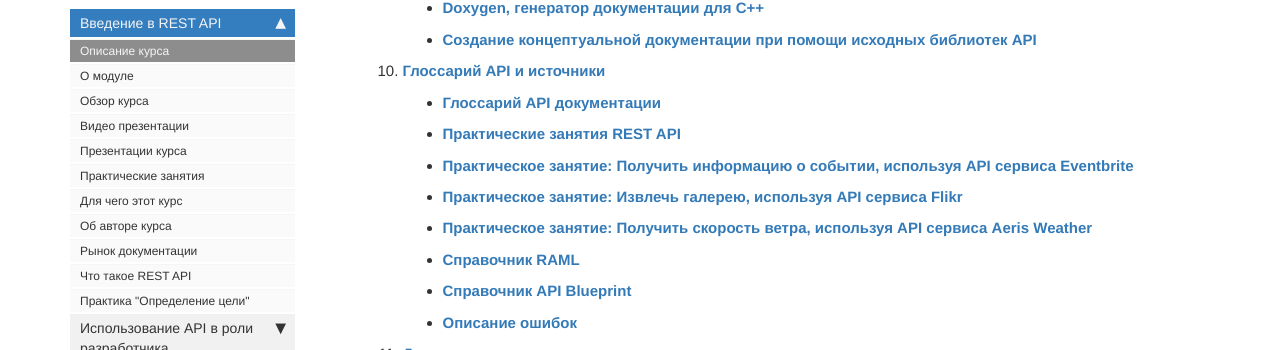
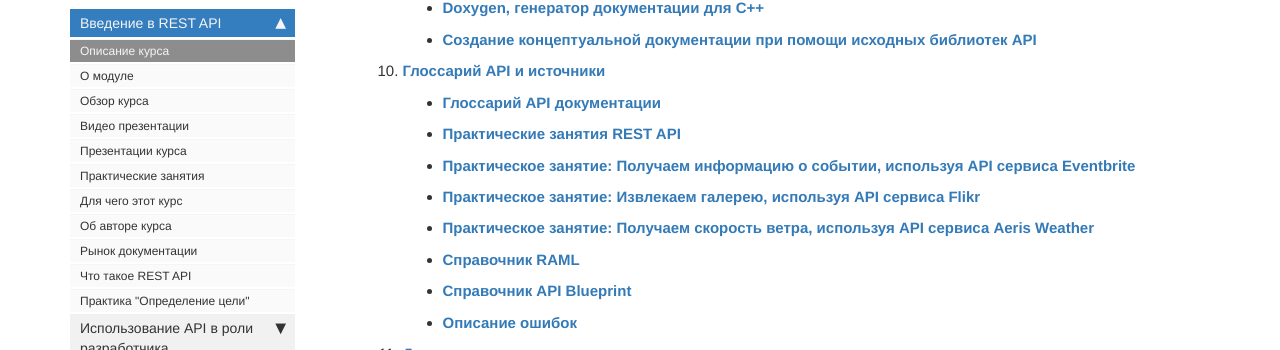
Before and after one commit to Starkovden/Starkovden.github.io, a Jekyll site: the page built from index.md, in a window 1280 px wide and 900 px high, scrolled down 3673 px. Shown: the part 120-470 px from the top of the window. Built offline with Jekyll 4.4.1, drawn with Linux system fonts in a browser that asks for light colours; nearby versions of some CDN libraries; comment, search, counter and statistics services are not loaded.

Commit message:
поправил оглавление 10 модуля

```diff
--- a/index.md
+++ b/index.md
@@ -143,9 +143,9 @@
 
     - [**Глоссарий API документации**](Glossary-for-API-documentation.html)
     - [**Практические занятия REST API**](RESTAPI-activities.html)
-    - [**Практическое занятие: Получить информацию о событии, используя API сервиса Eventbrite**](Get-event-information-using-Eventbrite-API.html)
-    - [**Практическое занятие: Извлечь галерею, используя API сервиса Flikr**](Retrieve-gallery-using-Flickr-API.html)
-    - [**Практическое занятие: Получить скорость ветра, используя API сервиса Aeris Weather**](Get-wind-speed-using-Aeris-API.html)
+    - [**Практическое занятие: Получаем информацию о событии, используя API сервиса Eventbrite**](Get-event-information-using-Eventbrite-API.html)
+    - [**Практическое занятие: Извлекаем галерею, используя API сервиса Flikr**](Retrieve-gallery-using-Flickr-API.html)
+    - [**Практическое занятие: Получаем скорость ветра, используя API сервиса Aeris Weather**](Get-wind-speed-using-Aeris-API.html)
     - [**Справочник RAML**](RAML-tutorial.html)
     - [**Справочник API Blueprint**](API-Blueprint-tutorial.html)
     - [**Описание ошибок**](answeres-whats-wrong.html)
```
